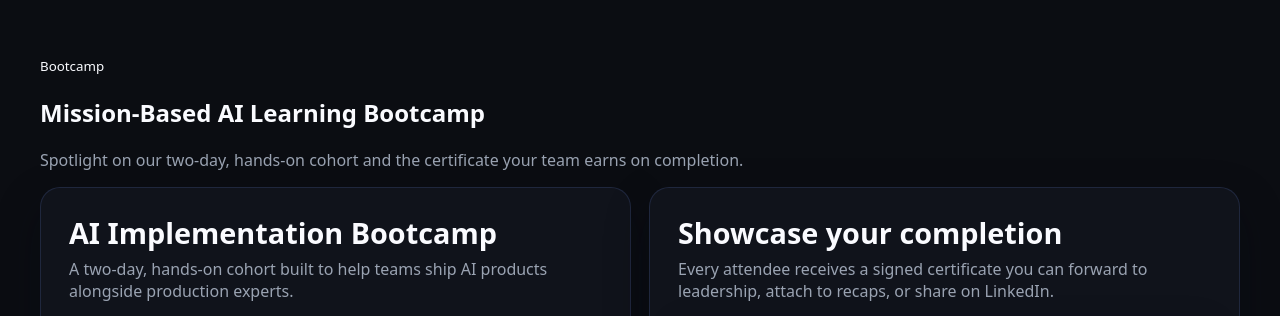
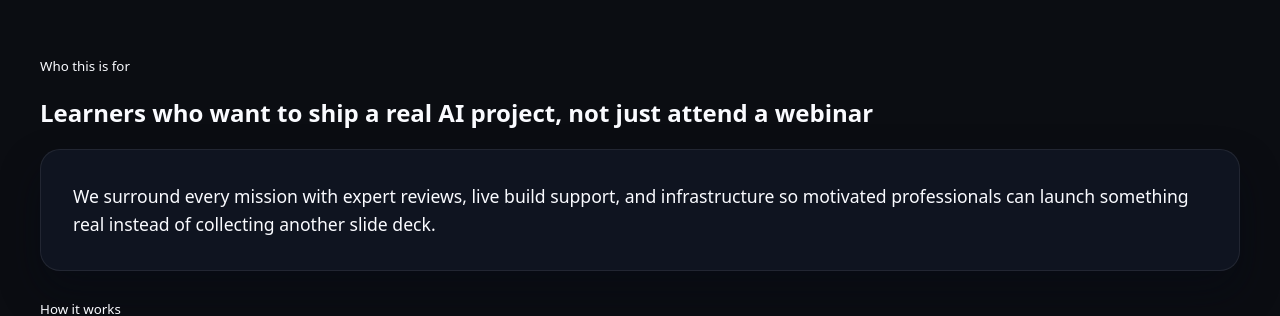
Before and after one commit to AIforimpact22/mainaiforimpact, a Flask app: page / in a window 1280 px wide. Shown: the part 670-986 px from the top of the page. Run offline with Flask 3, Linux system fonts and the light colour scheme; parts of the project's set-up code (start-up, migrations or seed data) failed here and were passed over; some libraries are stand-ins or nearby versions.

Commit message:
Update home hero messaging

```diff
--- a/templates/base.html
+++ b/templates/base.html
@@ -19,9 +19,11 @@
     header.site-nav{border-bottom:1px solid #1a1f2e}
     .nav-row{display:flex;align-items:center;justify-content:space-between;gap:12px;min-height:var(--nav-h);padding:6px 0}
     .brand-wrap{display:flex;align-items:center;gap:12px;min-width:0}
-    .brand-link{display:flex;align-items:center;gap:12px;color:var(--ink);white-space:nowrap;overflow:hidden}
+    .brand-link{display:flex;align-items:flex-start;gap:12px;color:var(--ink);white-space:nowrap;overflow:hidden}
     .brand-logo{width:var(--logo-size);height:var(--logo-size);object-fit:contain;border-radius:6px;border:1px solid #2a3348;background:#0f1320;padding:2px;box-shadow:0 1px 4px rgba(0,0,0,.25)}
+    .brand-copy{display:flex;flex-direction:column;gap:2px;min-width:0}
     .brand-text{font-weight:800;letter-spacing:.2px;font-size:18px;color:var(--ink);overflow:hidden;text-overflow:ellipsis}
+    .brand-definition{margin:0;font-size:12px;color:var(--muted);line-height:1.4;white-space:normal;max-width:260px}
 
     /* Pill nav */
     .nav-actions{display:flex;align-items:center;gap:10px;overflow-x:auto;white-space:nowrap;scrollbar-width:none;-ms-overflow-style:none;position:relative;z-index:30}
@@ -144,7 +146,10 @@
         <div class="brand-wrap">
           <a class="brand-link" href="{{ bp('/') }}">
             <img class="brand-logo" src="{{ BRAND_LOGO_URL }}" alt="{{ BRAND_NAME }} logo" width="80" height="80" decoding="async" loading="eager" fetchpriority="high">
-            <span class="brand-text">{{ BRAND_NAME or 'Ai For Impact' }}</span>
+            <div class="brand-copy">
+              <span class="brand-text">{{ BRAND_NAME or 'Ai For Impact' }}</span>
+              <p class="brand-definition">We specialize in LLM automation, data workflows, and deployment.</p>
+            </div>
           </a>
         </div>
 
--- a/templates/index.html
+++ b/templates/index.html
@@ -188,6 +188,29 @@
     color: var(--muted);
     font-size: 0.95rem;
   }
+  #audience, #how-it-works {
+    margin-top: 26px;
+  }
+  .audience-card {
+    background: var(--surface-card, #0f1420);
+    border: 1px solid rgba(255, 255, 255, 0.08);
+    border-radius: 20px;
+    padding: clamp(20px, 3vw, 32px);
+    box-shadow: 0 20px 40px rgba(5, 11, 23, 0.4);
+  }
+  .audience-card p {
+    margin: 0;
+    font-size: clamp(1rem, 2vw, 1.1rem);
+    line-height: 1.6;
+    color: var(--ink);
+  }
+  #how-it-works .banner h1 {
+    margin-bottom: 0;
+  }
+  #how-it-works .step-card {
+    background: var(--surface-card, #10131b);
+    border-color: rgba(255, 255, 255, 0.08);
+  }
 </style>
 {% endblock %}
 
@@ -204,6 +227,53 @@
 {% endblock %}
 
 {% block content %}
+
+<section id="audience" class="section-card" aria-labelledby="audience-title">
+  <div class="banner">
+    <small>Who this is for</small>
+    <h1 id="audience-title">Learners who want to ship a real AI project, not just attend a webinar</h1>
+  </div>
+  <div class="body">
+    <div class="audience-card">
+      <p>
+        We surround every mission with expert reviews, live build support, and infrastructure so motivated professionals can
+        launch something real instead of collecting another slide deck.
+      </p>
+    </div>
+  </div>
+</section>
+
+<section id="how-it-works" class="section-card" aria-labelledby="how-title">
+  <div class="banner">
+    <small>How it works</small>
+    <h1 id="how-title">Mission-based sprints designed to produce working AI</h1>
+  </div>
+  <div class="body">
+    <div class="steps-grid" role="list">
+      <article class="step-card" role="listitem">
+        <div class="step-head">
+          <span class="step-num" aria-hidden="true">1</span>
+          <div class="step-title">Pick your mission</div>
+        </div>
+        <p class="step-text">Choose one of five AI projects that matches your role and goals.</p>
+      </article>
+      <article class="step-card" role="listitem">
+        <div class="step-head">
+          <span class="step-num" aria-hidden="true">2</span>
+          <div class="step-title">Build in two focused days</div>
+        </div>
+        <p class="step-text">Learn in the morning, ship in the afternoon with expert support.</p>
+      </article>
+      <article class="step-card" role="listitem">
+        <div class="step-head">
+          <span class="step-num" aria-hidden="true">3</span>
+          <div class="step-title">Take it back to your team</div>
+        </div>
+        <p class="step-text">Get a verifiable certificate and a working AI system hosted online.</p>
+      </article>
+    </div>
+  </div>
+</section>
 
 {% if bootcamp %}
 <section id="bootcamp-highlight" class="section-card" aria-labelledby="bootcamp-highlight-title">
```
